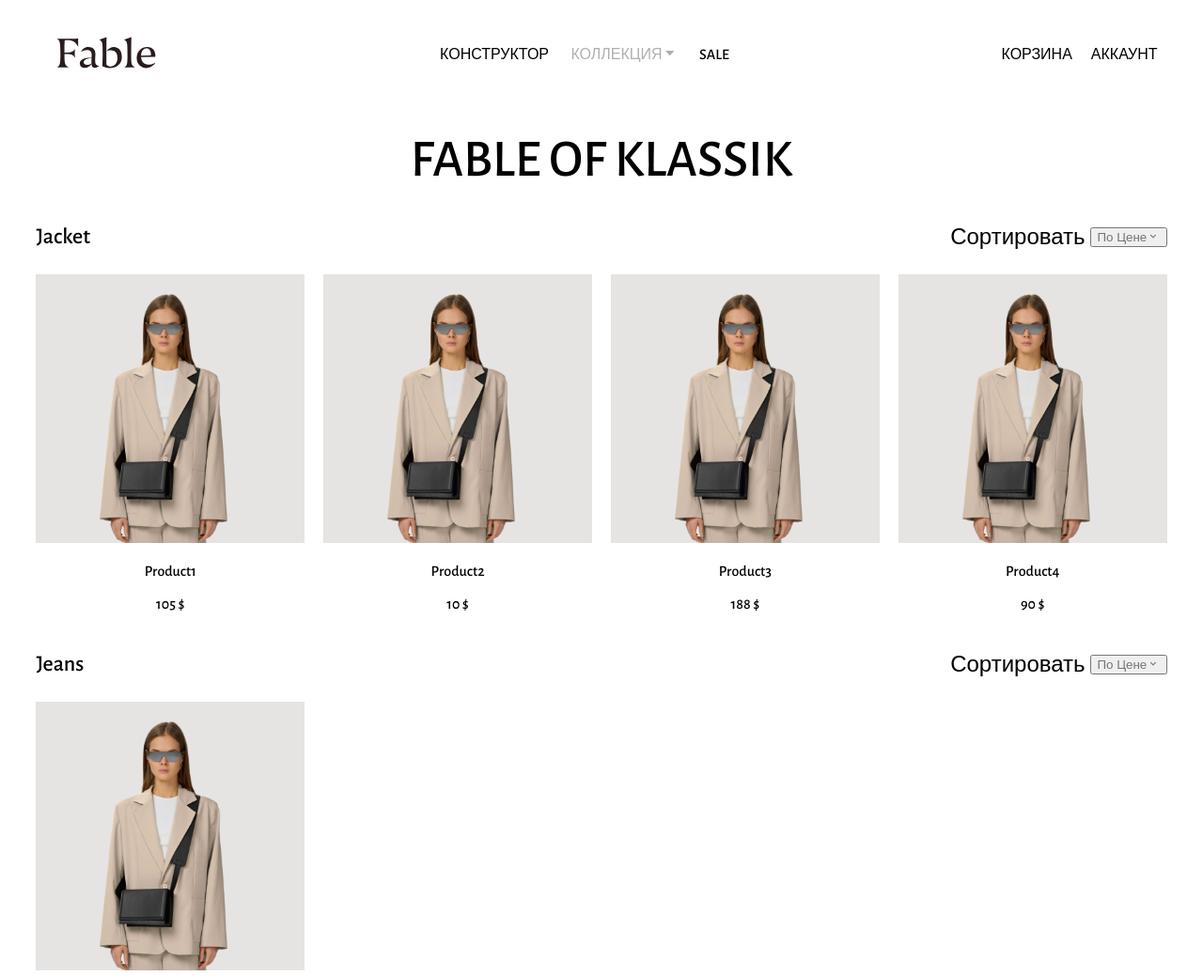
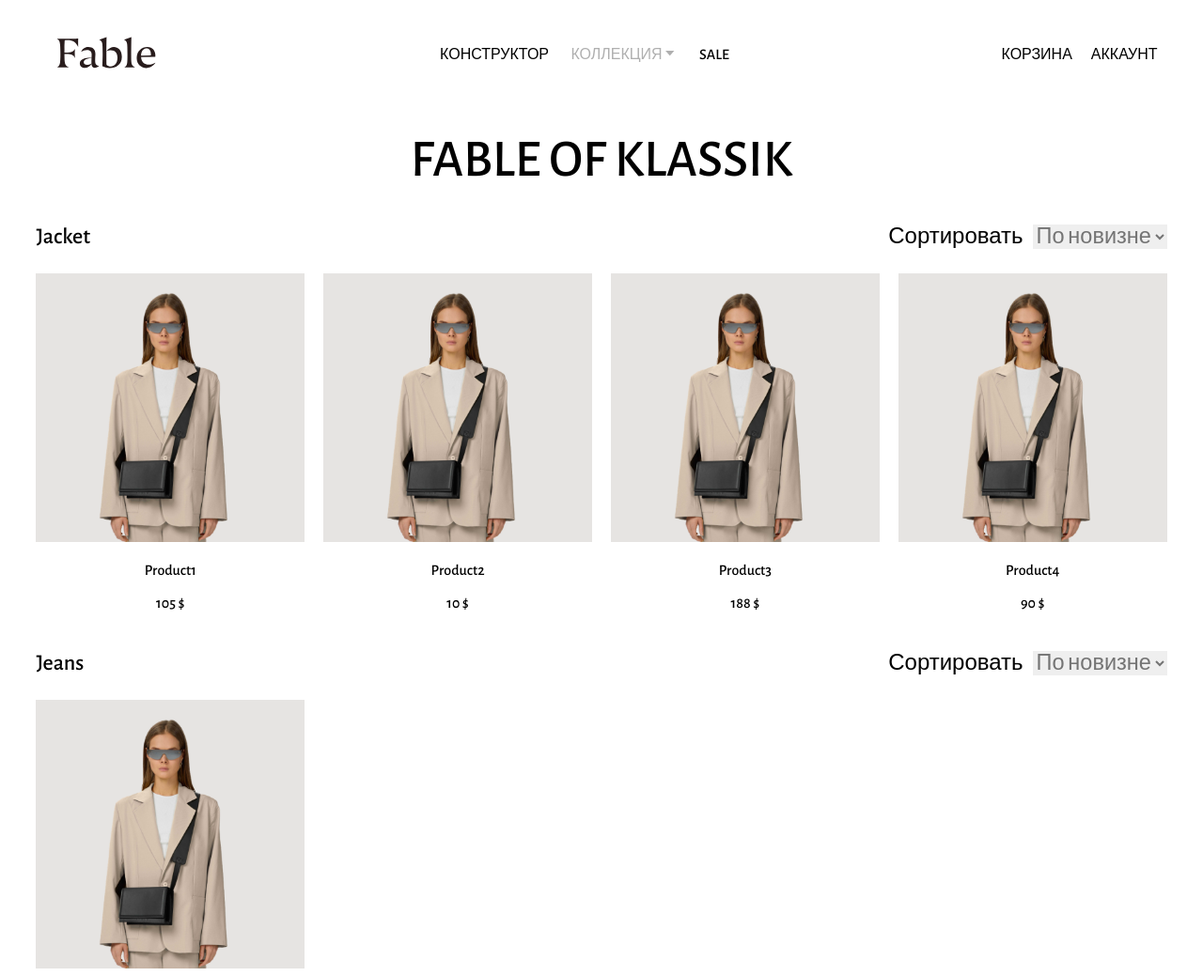
Before and after one commit to PaulCh4/fable-store-react, a React app in the folder FableStore/employee/: page /collection in a window 1280 px wide. Shown: the top 1039 px of the page at 94% size. Built offline with nearby package versions, Linux system fonts and the light colour scheme; data requests are answered from the project's data file.

Commit message:
sorting and filtering in categories

```diff
--- a/FableStore/employee/src/components/App.js
+++ b/FableStore/employee/src/components/App.js
@@ -32,7 +32,6 @@ function App() {
           <Routes>
             <Route path="/" element={<Home />}></Route>
             <Route path="/collection" element={<Collection />}></Route>
-                <Route path="/product" element={<Product />}></Route>
                 <Route path="/product/:id" element={<Product />}></Route>
 {/*
             <Route path="/about" element={<ErrorPage />}></Route>
--- a/FableStore/employee/src/components/Collection/Collection.jsx
+++ b/FableStore/employee/src/components/Collection/Collection.jsx
@@ -12,9 +12,11 @@ import { Link } from "react-router-dom";
 
 
 const Collection = () => {
+
     const [collections, setCollections] = useState([])
     const [categories, setCategories] = useState([])
     const [products, setProducts] = useState([])
+
 
     useEffect(()=>{
         axios.get(`http://localhost:3001/collection`).then(res => setCollections(res.data)).catch(
@@ -27,68 +29,103 @@ const Collection = () => {
             err => console.log(err)
         )
     },[])
-
-    // console.log('<-')
      // console.log(collections)
     // console.log(categories)
     // console.log(products)
-    // console.log('->')
+
 
     const [searchParams, setSearchParams] = useSearchParams();
     const collectionQuery = searchParams.get('collection') || ''
     const categoryQuery = searchParams.get('category') || ''
 
+    // ----- Filter -----
+    const [sortType, setSortType] = useState('date')
+
+    const handleSortChange = (e) => {
+        setSortType(e.target.value)
+        console.log(sortType)
+    }
+
+    // ----- Category State -----
+    const [selectedCategory, setSelectedCategory] = useState(null);
+
+    const handleCategoryChange = (event) => {
+    setSelectedCategory(event.target.value);
+    };
+
+    // const sortedProducts = products
+    //     .filter((product) => product.category === catQ.id)
+    //     .sort((a, b) => {
+    //         if (sortType === 'date') {
+    //         return new Date(b.dateAdded) - new Date(a.dateAdded);
+    //         } else if (sortType === 'price') {
+    //         return a.price - b.price;
+    //         }
+    // });
+
+
     if(categoryQuery === ''){
         return <div>
             {/* <CollectionItem /> */}
+        {
+            collections
+                .filter(colletion => colletion.name.includes(collectionQuery))
+                .map(collection => (<div key={collection.id}>
 
-        {
-            collections.filter(
-                colletion => colletion.name.includes(collectionQuery)
-              ).map(collection => (
-            <div key={collection.id}>
+                {/* --- CategoryList --- */}
+                <p className={styles.title}>{collection.name}</p>
                     {/* <CollectionItem id={collection.id} name={collection.name} /> */}
-                <p className={styles.title}>{collection.name}</p>
 
-                {categories.filter(
-                    category => products.some(product => product.category === category.id && product.collection === collection.id)
-                    ).map(category => (
+                {/* --- CategoryList --- */}
+                {categories
+                    .filter(category => products.some(product => product.category === category.id && product.collection === collection.id))
+                    .map((category) => {
+                        const filteredProducts = products
+                          .filter(
+                            (product) =>
+                              product.category === category.id &&
+                              product.collection === collection.id &&
+                              (!selectedCategory || product.category === selectedCategory)
+                          )
+                          .sort((a, b) => {
+                            if (sortType === "date") {
+                              return new Date(b.dateAdded) - new Date(a.dateAdded);
+                            } else if (sortType === "price") {
+                              return a.price - b.price;
+                            }
+                          });
 
+                    return (
                         <section key={category.id}>
 
-                            <div className={styles.collection}>
+                            {/* --- CategoryName&Sort Panel --- */}
+                            <div className={styles.titleContainer}>
                                 <p className={styles.type}>{category.name}</p>
+                                {/* --- Sort Button --- */}
                                 <div className={styles.btnSort}>
-                                    <p>Сортировать</p>
-                                    <button className={styles.dropbtn}>
-                                        По Цене
-                                        <i class='bx bx-chevron-down' ></i>
-                                    </button>
+                                    <label htmlFor="sort-select">Сортировать </label>
+                                    <select id="sort-select" className={styles.sortSelect}
+                                            value={sortType} onChange={handleSortChange}>
+                                        <option value="date">По новизне</option>
+                                        <option value="price">По цене</option>
+                                    </select>
                                 </div>
                             </div>
 
+                            {/* --- CategoryItem List --- */}
                             <div className={styles.container}>
-                                {products.filter(product => product.category === category.id && product.collection === collection.id).map(product => (
+                            {filteredProducts.map((product) => (
                                 <div key={product.id} className={styles.cart}>
-
-
+                                {/* --- Products(CategoryItem) --- */}
                                 <Link to={`/product/${product.id}`}>
                                     <img src={CART_IMG} className={styles.logo} alt="Stuff" />
                                 </Link>
                                 <p>{product.name}</p>
                                 <p>{product.price} $</p>
-
                                 </div>
                             ))}
                             </div>
-
-
-
-                        </section>
-
-                    ))}
-
-
+                        </section>)})}
             </div>))
         }
     </div>
@@ -100,37 +137,42 @@ const Collection = () => {
 
 
         return <div>
+                {/* --- CategoryName&Sort Panel --- */}
+                <div className={styles.titleContainer}>
+                    <p className={styles.type}>{catQ.name}</p>
 
-                <div className={styles.collection}>
-                    <p className={styles.type}>{catQ.name}</p>
+                    {/* --- Sort Button --- */}
                     <div className={styles.btnSort}>
-                        <p>Сортировать</p>
-                        <button className={styles.dropbtn}>
-                            По Цене
-                            <i class='bx bx-chevron-down' ></i>
-                        </button>
+                        <label htmlFor="sort-select">Сортировать </label>
+                        <select id="sort-select" className={styles.sortSelect}
+                                value={sortType} onChange={handleSortChange}>
+                            <option value="date">По новизне</option>
+                            <option value="price">По цене</option>
+                        </select>
                     </div>
                 </div>
+
+                {/* --- ProductItem List --- */}
                 <div className={styles.container}>
-                {products.filter(
-                                product =>  product.category === catQ.id
-                              ).map((product) => {
-                                return <div key={product.id}>
+                    {products
+                        .filter(product =>  product.category === catQ.id)
+                        .sort((a, b) => {
+                            if (sortType === 'date') {
+                            return new Date(b.dateAdded) - new Date(a.dateAdded);
+                            } else if (sortType === 'price') {
+                            return a.price - b.price;
+                            }})
+                        .map((product) => { return <div key={product.id}>
 
-
-
+                                {/* --- ProductItem --- */}
                                 <div key={product.id} className={styles.cart}>
-
-
                                     <Link to={`/product/${product.id}`}>
                                         <img src={CART_IMG} className={styles.logo} alt="Stuff" />
                                     </Link>
                                     <p>{product.name}</p>
                                     <p>{product.price} $</p>
-
                                 </div>
-                                    </div>
-                              })}
+                            </div>})}
                 </div>
         </div>
     }
@@ -138,62 +180,3 @@ const Collection = () => {
 }
 
 export default Collection
-
-
-
-
-
-
-
-
-
-
-
-
-
-
-        {/* <section>
-            <p className={styles.title}>FABLE OF KLASSIK</p>
-
-            <div className={styles.collection}>
-               <p className={styles.type}>Пиджаки</p>
-                <div className={styles.btnSort}>
-                    <p>Сортировать</p>
-                    <button className={styles.dropbtn}>
-                        По Цене
-                        <i class='bx bx-chevron-down' ></i>
-                    </button>
-                </div>
-            </div>
-
-            <div className={styles.container}>
-                <div className={styles.cart}>
-                    <Link to={"#"}>
-                        <img src={CART_IMG} className={styles.logo} alt="Stuff" />
-                    </Link>
-                    <p>name</p>
-                    <p>price</p>
-                </div>
-                <div className={styles.cart}>
-                    <Link to={"#"}>
-                        <img src={CART_IMG} className={styles.logo} alt="Stuff" />
-                    </Link>
-                    <p>name</p>
-                    <p>price</p>
-                </div>
-                <div className={styles.cart}>
-                    <Link to={"#"}>
-                        <img src={CART_IMG} className={styles.logo} alt="Stuff" />
-                    </Link>
-                    <p>name</p>
-                    <p>price</p>
-                </div>
-                <div className={styles.cart}>
-                    <Link to={"#"}>
-                        <img src={CART_IMG} className={styles.logo} alt="Stuff" />
-                    </Link>
-                    <p>name</p>
-                    <p>price</p>
-                </div>
-            </div>
-        </section>         */}
--- a/FableStore/employee/src/index.css
+++ b/FableStore/employee/src/index.css
@@ -1,11 +1,7 @@
 body {
   margin: 0;
-  /* font-family: -apple-system, BlinkMacSystemFont, 'Segoe UI', 'Roboto', 'Oxygen',
-    'Ubuntu', 'Cantarell', 'Fira Sans', 'Droid Sans', 'Helvetica Neue',
-    sans-serif; */
 
   font-family: 'Alegreya Sans', sans-serif;
-  /* background-color: rgb(248, 233, 214); */
   background-color: rgb(255, 255, 255);
 
   -webkit-font-smoothing: antialiased;
--- a/FableStore/employee/src/styles/Collection.module.css
+++ b/FableStore/employee/src/styles/Collection.module.css
@@ -4,49 +4,33 @@
 
     text-transform: uppercase;
 }
-.collection {
-    font-size: 1.5em;
-    display: flex;
-    justify-content: space-between;
-}
+    .titleContainer {
+        font-size: 1.5em;
+        display: flex;
+        justify-content: space-between;
+    }
 
-.dropbtn, .dropbtn i {
-    color: rgb(116, 116, 116);
-}
-    .dropdown {
-        display: none;
-    }
 
 .btnSort {
     display: flex;
-    gap: 5px;
+    gap: 10px;
     align-items: center;
+    border: none;
 }
+    .sortSelect {
+        border: none;
+        font-family: 'Alegreya Sans', sans-serif;
+        font-size: 0.98em;
+        color: rgb(116, 116, 116);
+    }
+    /* ----- Not Work in Edge? ----- */
+    /* .sortSelect option[selected] {
+        font-weight: bold;
+        color: blue;
+    } */
+
 
 .container {
-    /* flex-wrap: wrap;
-    align-self: start;
-    justify-content: center;
-    text-align: center; */
-
-    /* display: flex;
-    flex-wrap: wrap;
-    flex-direction: row;
-    justify-content: flex-start;
-
-    width: 100%; */
-
-
-
-    /* display: flex;
-    flex-wrap: wrap;
-    justify-content: space-between; */
-
-    /* display: grid;
-    grid-column-gap: 20px;
-    grid-template-columns: repeat(auto-fit, minmax(275px, 1fr));
-    justify-items: start; */
-
     display: grid;
     grid-template-columns: repeat(auto-fit, calc(25% - 15px));
     grid-gap: 20px;
@@ -58,9 +42,3 @@
         width: 100%;
 
     }
-    .cart {
-        /* flex: 1 1 300px;
-        max-width: 300px;
-        margin: 0 10px 10px 0;
-         */
-    }
```
Also changed, not shown: FableStore/employee/README.md (deleted). Lines whose indentation alone changed are shown as unchanged.
